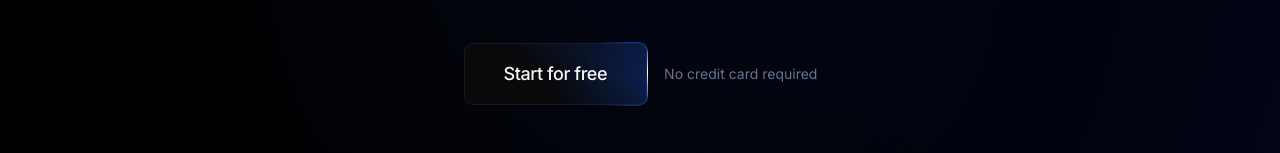
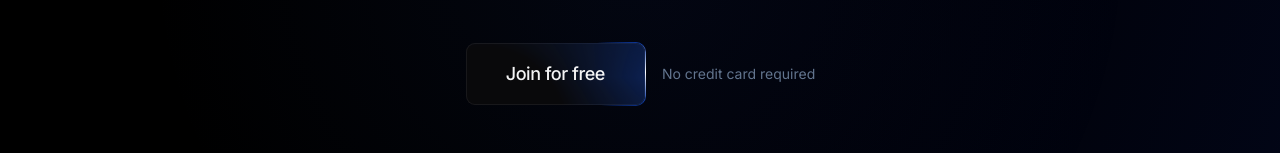
Before and after one commit to danitrrga/el-portal-hero, a Next.js app: page / in a window 1280 px wide. Shown: the part 3992-4145 px from the top of the page. Built offline with nearby package versions, Linux system fonts and the light colour scheme.

Commit message:
feat: update CTA components.

```diff
--- a/src/components/CTASection.tsx
+++ b/src/components/CTASection.tsx
@@ -18,7 +18,7 @@ export default function CTASection() {
                 <div className="flex flex-col sm:flex-row items-center justify-center gap-4">
                     <ShinyButton asChild>
                         <Link href="#">
-                            Start for free
+                            Join for free
                         </Link>
                     </ShinyButton>
                     <span className="text-sm text-slate-500">
```
